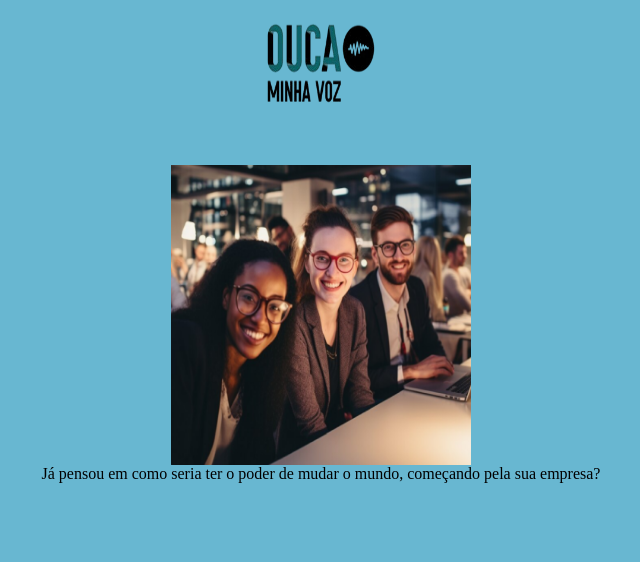
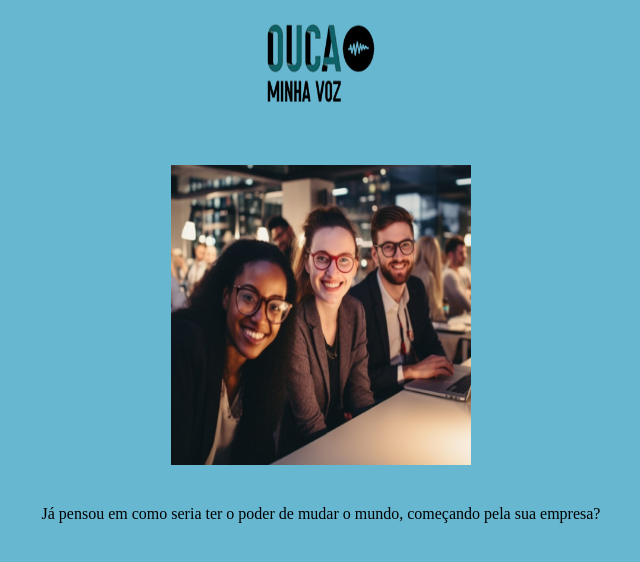
Before and after one commit to Klaudio0707/Projeto-Ouca-Minha-Voz, a React (Create React App) app: page / in a window 1280 px wide. Shown: the top 562 px of the page, without its empty margins (319-959 px from the left). Built offline with nearby package versions, Linux system fonts and the light colour scheme.

Commit message:
atualização introdução1

```diff
--- a/src/components/Apresentação/Introducao.js
+++ b/src/components/Apresentação/Introducao.js
@@ -8,7 +8,7 @@ const IntroducaoI = () => {
       <img  className="logo" src={logo} alt="logo ouca minha voz"/>
 
       <img src={PessoasI} className='PessoasI' alt='Foto de trÊs pessoas' />
-      <p>Já pensou em como seria ter o poder de mudar o mundo,
+      <p className='paragrafo-Intro'>Já pensou em como seria ter o poder de mudar o mundo,
          começando pela sua empresa?</p>
     </main>
   )
--- a/src/index.css
+++ b/src/index.css
@@ -25,5 +25,6 @@
 
 .paragrafo-Intro {
     margin-top: 40px;
-    color: blue; /* Considere melhorar o contraste */
+    text-align: center;
+
 }
```
Lines whose indentation alone changed are shown as unchanged.
